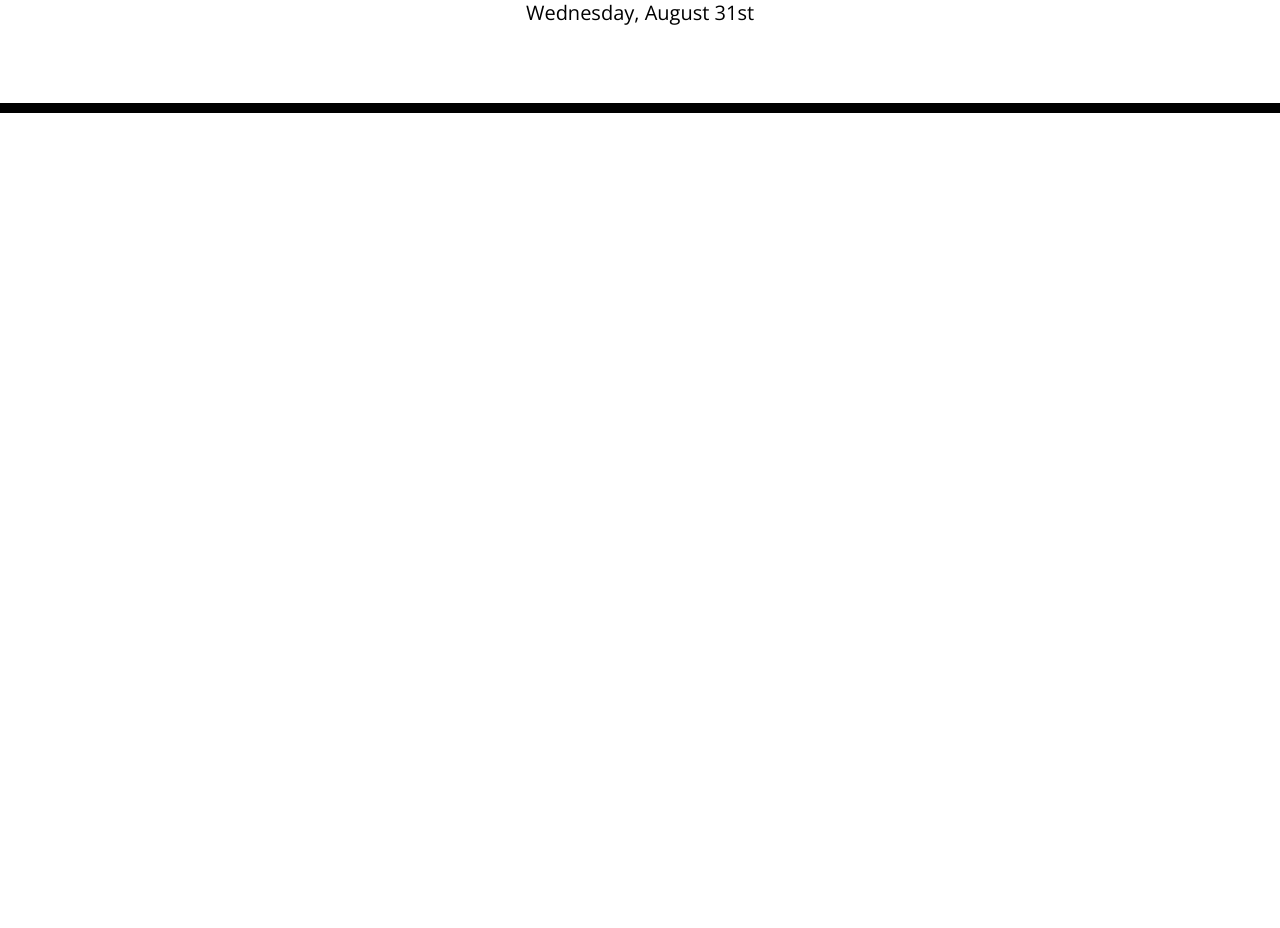
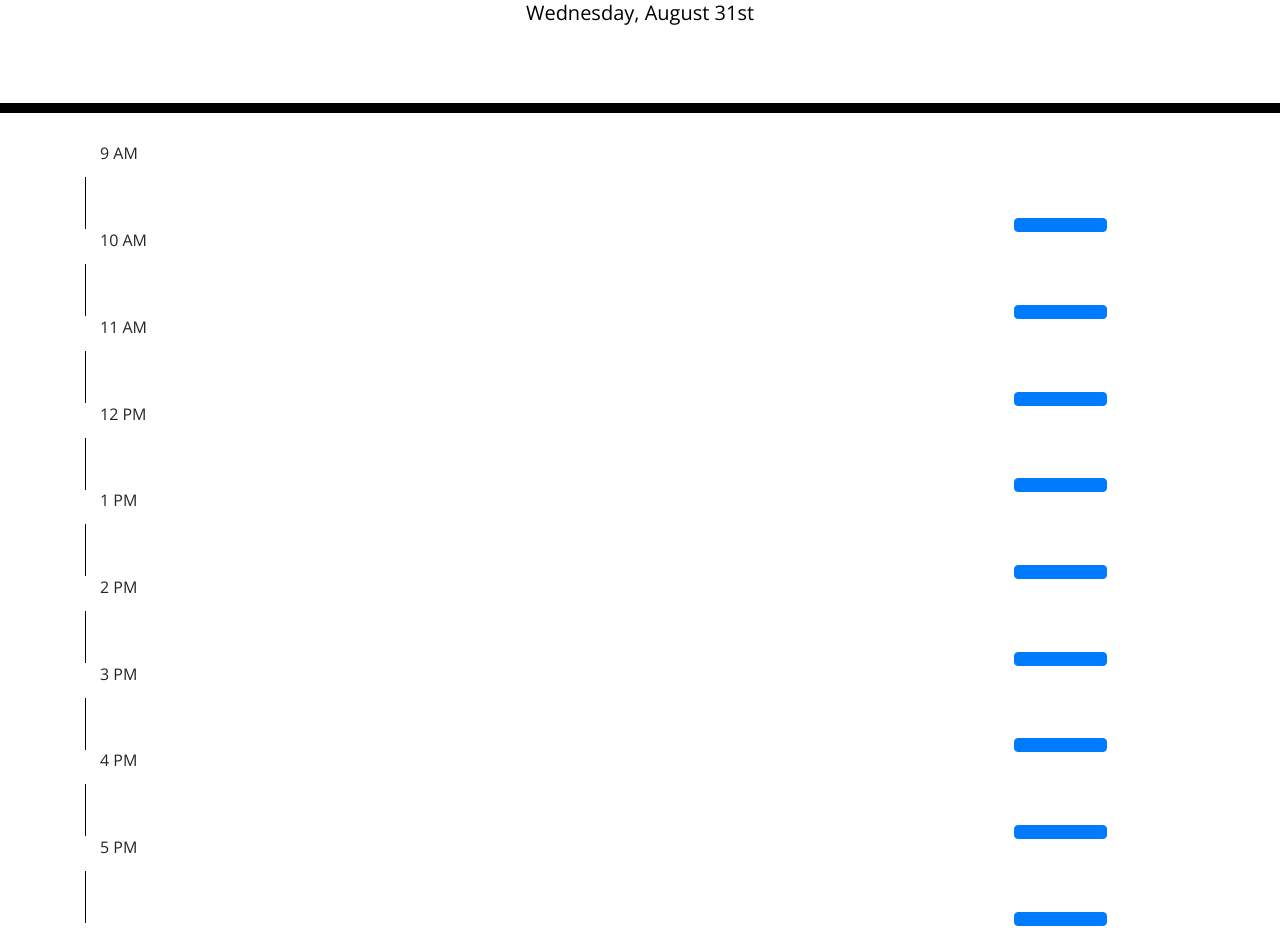
Before and after one commit to DanV23/Work-Day-Scheduler, a plain HTML site: page index.html in a window 1280 px wide. Shown: the part 191-1119 px from the top of the page. Before the commit the page ends 800 px from the top, so only its background shows below. Drawn offline with nearby package versions, Linux system fonts and the light colour scheme.

Commit message:
added time blocks with text input and save button

```diff
--- a/index.html
+++ b/index.html
@@ -30,6 +30,61 @@
     </header>
     <div class="container">
       <!-- Timeblocks go here -->
+      <section id="9am">
+        <p class="col-md-1">9 AM</p>
+        <textarea id="input-info" class="col-md-10"></textarea>
+        <button type="button" class="btn btn-primary col-md-1"></i></button>
+      </section>
+
+      <section id="10am">
+        <p class="col-md-1">10 AM</p>
+        <textarea id="input-info" class="col-md-10"></textarea>
+        <button type="button" class="btn btn-primary col-md-1"></i></button>
+      </section>
+
+      <section id="11am">
+        <p class="col-md-1">11 AM</p>
+        <textarea id="input-info" class="col-md-10"></textarea>
+        <button type="button" class="btn btn-primary col-md-1"></i></button>
+      </section>
+
+      <section id="12pm">
+        <p class="col-md-1">12 PM</p>
+        <textarea id="input-info" class="col-md-10"></textarea>
+        <button type="button" class="btn btn-primary col-md-1"></i></button>
+      </section>
+
+      <section id="1pm">
+        <p class="col-md-1">1 PM</p>
+        <textarea id="input-info" class="col-md-10"></textarea>
+        <button type="button" class="btn btn-primary col-md-1"></i></button>
+      </section>
+
+      <section id="2pm">
+        <p class="col-md-1">2 PM</p>
+        <textarea id="input-info" class="col-md-10"></textarea>
+        <button type="button" class="btn btn-primary col-md-1"></i></button>
+      </section>
+
+      <section id="3pm">
+        <p class="col-md-1">3 PM</p>
+        <textarea id="input-info" class="col-md-10"></textarea>
+        <button type="button" class="btn btn-primary col-md-1"></i></button>
+      </section>
+
+      <section id="4pm">
+        <p class="col-md-1">4 PM</p>
+        <textarea id="input-info" class="col-md-10"></textarea>
+        <button type="button" class="btn btn-primary col-md-1"></i></button>
+      </section>
+
+      <section id="5pm">
+        <p class="col-md-1">5 PM</p>
+        <textarea id="input-info" class="col-md-10"></textarea>
+        <button type="button" class="btn btn-primary col-md-1"></i></button>
+      </section>
+
+
     <script src="https://code.jquery.com/jquery-3.4.1.min.js"></script>
     <script src="https://cdnjs.cloudflare.com/ajax/libs/moment.js/2.24.0/moment.min.js"></script>
     <script src="assets/script.js"></script>
```
